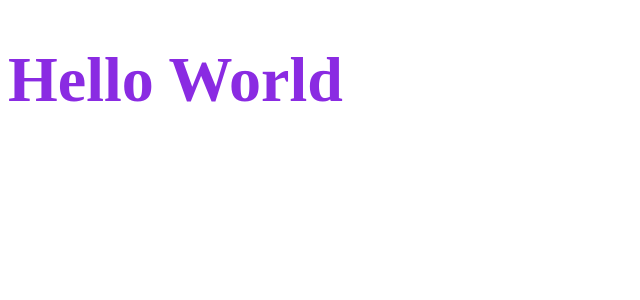
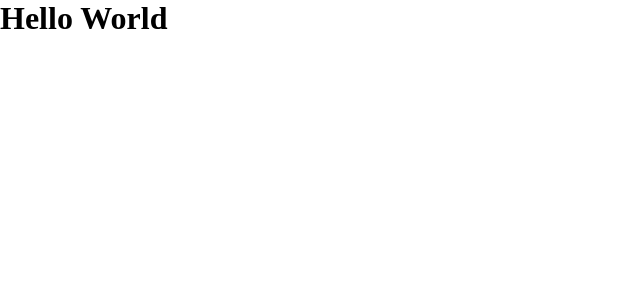
Before and after one commit to diegoveigass/ignite-dtmoney, a React (Create React App) app: page / in a window 1280 px wide. Shown: the top 300 px of the page, without its empty margins (0-640 px from the left). Built offline with nearby package versions, Linux system fonts and the light colour scheme.

Commit message:
Criando estilos globais
Criação de estilos globais utilizando o createGlobalStyles do styled-componentes, criação de variáveis para nossas cores e setado tamanho do font-size de acordo com o tamanho da tela do usuário

```diff
--- a/public/index.html
+++ b/public/index.html
@@ -3,6 +3,8 @@
   <head>
     <meta charset="utf-8" />
     <meta name="viewport" content="width=device-width, initial-scale=1" />
+
+    <link rel="shortcut icon" href="favicon.png" type="image/png" />
 
     <title>dtmoney</title>
   </head>
--- a/src/App.tsx
+++ b/src/App.tsx
@@ -1,14 +1,10 @@
-import styled from 'styled-components';
-
-const Title = styled.h1`
-  font-size: 64px;
-  color: blueviolet;
-`;
+import { GlobalStyle } from './styles/global';
 
 export function App() {
   return (
     <div className="App">
-      <Title>Hello World</Title>
+      <h1>Hello World</h1>
+      <GlobalStyle />
     </div>
   );
 }
--- /dev/null
+++ b/src/styles/global.ts
@@ -0,0 +1,46 @@
+import { createGlobalStyle } from 'styled-components';
+
+export const GlobalStyle = createGlobalStyle`
+  :root {
+    --background: #f0f2f5;
+    --red: #e52e4d;
+    --blue: #5428cc;
+
+    --blue-light: #6933ff;
+
+    --text-title: #363f5f;
+    --text-body: #969cb3;
+
+    --shape: #ffffff;
+  }
+
+  * {
+    margin: 0;
+    padding: 0;
+    box-sizing: border-box;
+  }
+
+  html {
+    @media (max-width: 1080px) {
+      font-size: 93.75%;
+    }
+
+    @media (max-width: 720px) {
+      font-size: 87.5%;
+    }
+  }
+
+  body {
+    background: var(---background);
+    -webkit-font-smoothing: antialiased;
+  }
+
+  button {
+    cursor: pointer;
+  }
+
+  [disabled] {
+    opacity: 0.6;
+    cursor: not-allowed;
+  }
+`;
```
